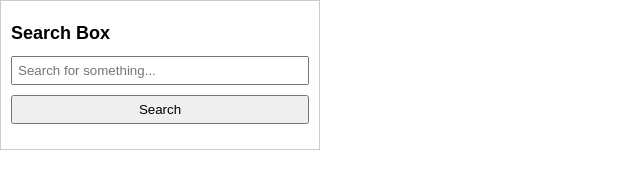
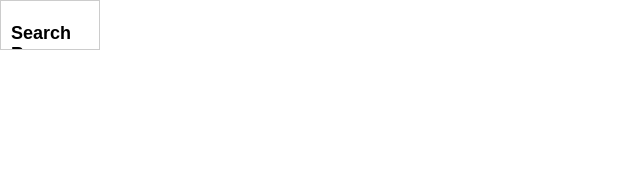
Before and after one commit to S-S-Gill/Search-Box-2, a plain HTML site: page index.html in a window 1280 px wide. Shown: the whole page, without its empty margins (0-640 px from the left). Drawn offline with Linux system fonts and the light colour scheme.

Commit message:
Update index.html

```diff
--- a/index.html
+++ b/index.html
@@ -11,8 +11,8 @@
       padding: 0;
     }
     .embed-box {
-      width: 320px; /* Adjust the width to your small box size */
-      height: 150px; /* Adjust the height to your small box size */
+      width: 100px; /* Adjust the width to your small box size */
+      height: 50px; /* Adjust the height to your small box size */
       padding: 10px;
       box-sizing: border-box;
       border: 1px solid #ccc;
```
